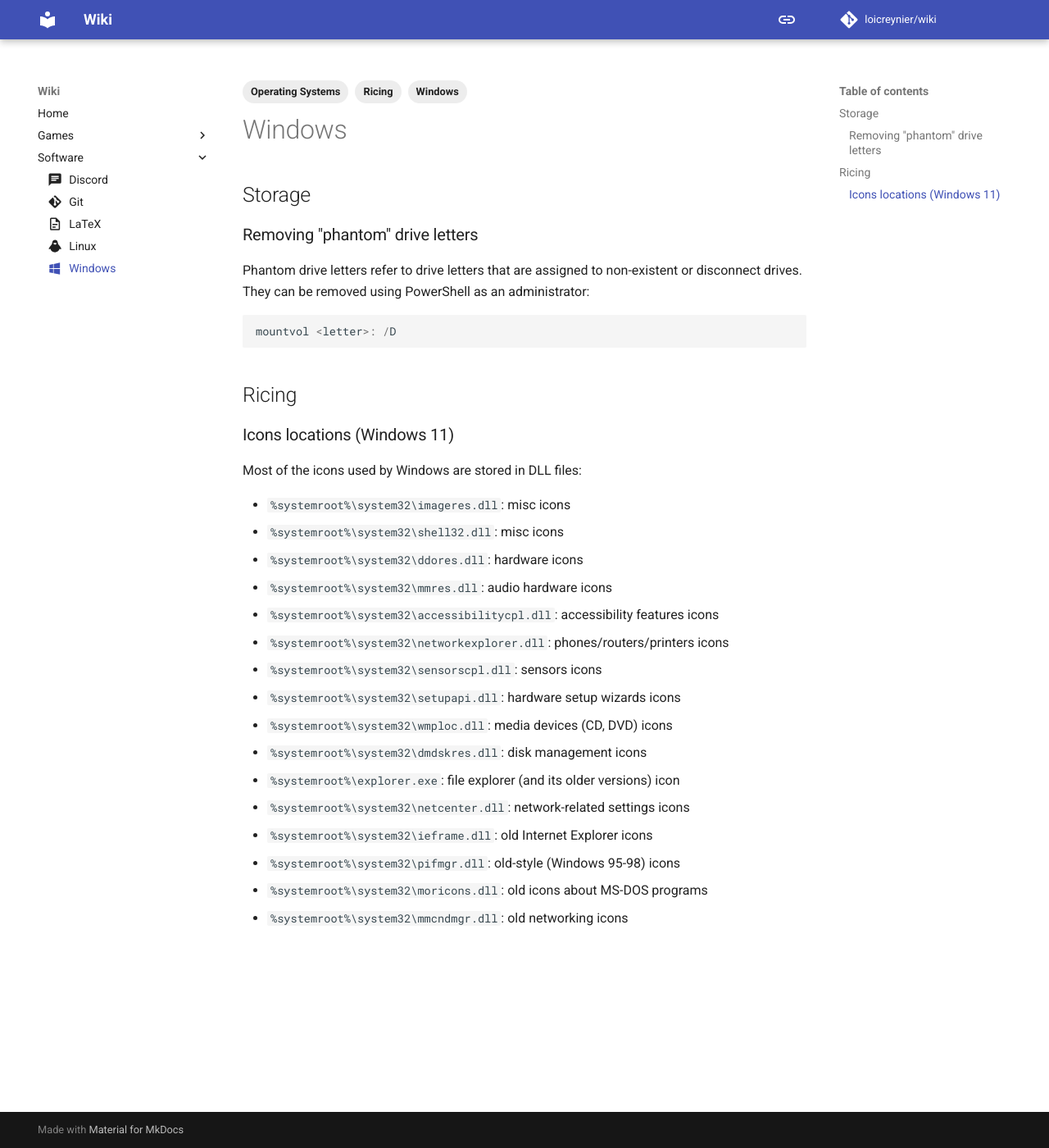
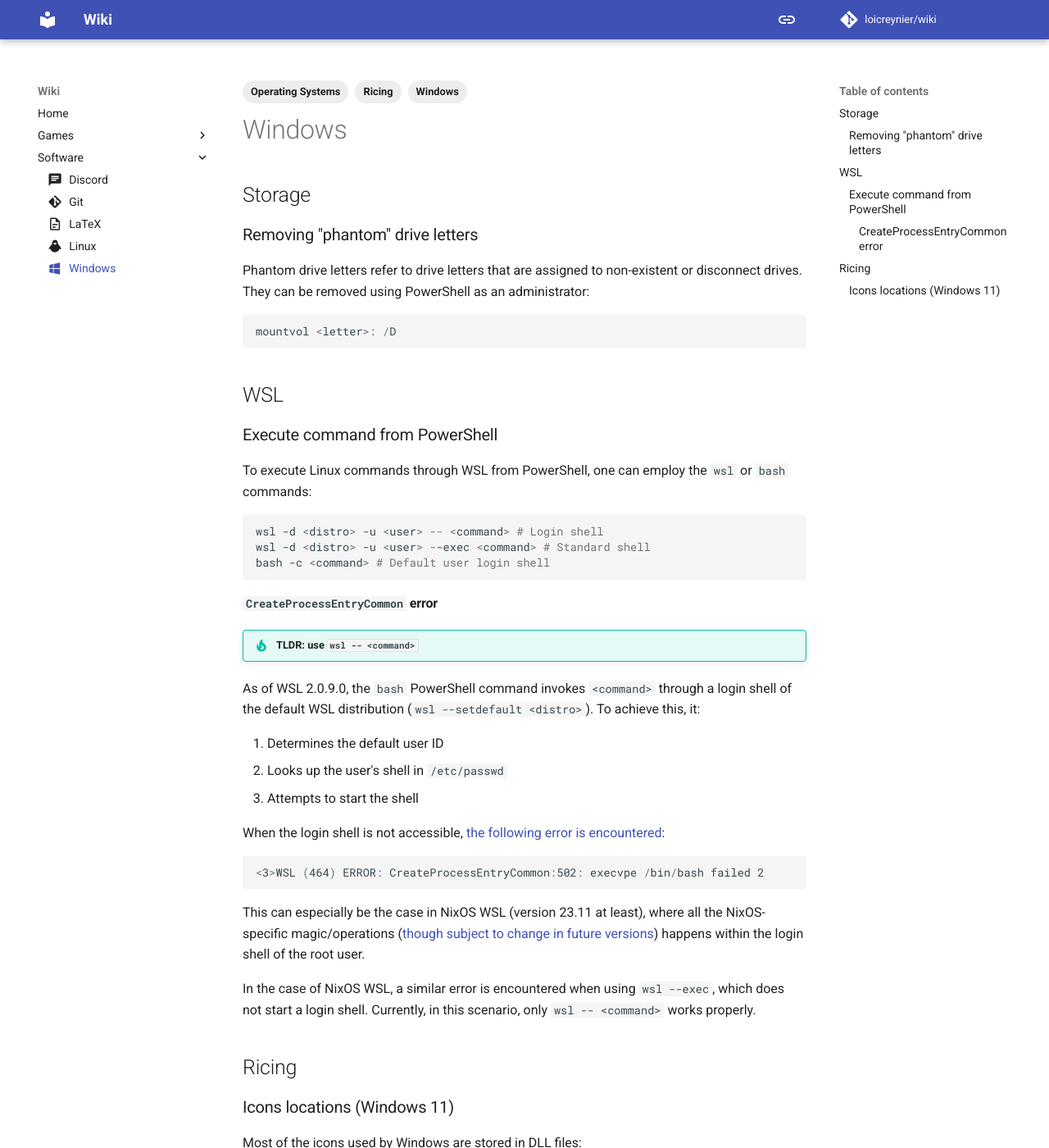
Before and after one commit to loicreynier/wiki, an MkDocs documentation site: the page built from docs/software/windows.md, in a window 1280 px wide and 1400 px high. Shown: the whole window at 82% size. Built offline with MkDocs 1.6.1 and Material for MkDocs 9.7.7, drawn with Linux system fonts in a browser that asks for light colours; comment, search, counter and statistics services are not loaded.

Commit message:
docs(windows): init WSL with run command

````diff
--- a/docs/software/windows.md
+++ b/docs/software/windows.md
@@ -22,6 +22,52 @@ They can be removed using PowerShell as an administrator:
 ```powershell
 mountvol <letter>: /D
 ```
+
+## WSL
+
+### Execute command from PowerShell
+
+To execute Linux commands through WSL from PowerShell,
+one can employ the `wsl` or `bash` commands:
+
+```powershell
+wsl -d <distro> -u <user> -- <command> # Login shell
+wsl -d <distro> -u <user> --exec <command> # Standard shell
+bash -c <command> # Default user login shell
+```
+
+#### `CreateProcessEntryCommon` error
+
+!!! Tip "TLDR: use `wsl -- <command>`"
+
+As of WSL 2.0.9.0,
+the `bash` PowerShell command invokes `<command>` through a login shell
+of the default WSL distribution (`wsl --setdefault <distro>`).
+To achieve this, it:
+
+1. Determines the default user ID
+2. Looks up the user's shell in `/etc/passwd`
+3. Attempts to start the shell
+
+When the login shell is not accessible,
+[the following error is encountered](https://askubuntu.com/questions/1458921):
+
+```powershell
+<3>WSL (464) ERROR: CreateProcessEntryCommon:502: execvpe /bin/bash failed 2
+```
+
+This can especially be the case in NixOS WSL (version 23.11 at least),
+where all the NixOS-specific magic/operations
+([though subject to change in future versions][NixOSWSL_login_error])
+happens within the login shell of the root user.
+
+In the case of NixOS WSL,
+a similar error is encountered when using `wsl --exec`,
+which does not start a login shell.
+Currently,
+in this scenario, only `wsl -- <command>` works properly.
+
+[NixOSWSL_login_error]: https://github.com/nix-community/NixOS-WSL/issues/284
 
 ## Ricing
 
````
Also changed, not shown: other parts of docs/software/windows.md (+1 -1 lines).
